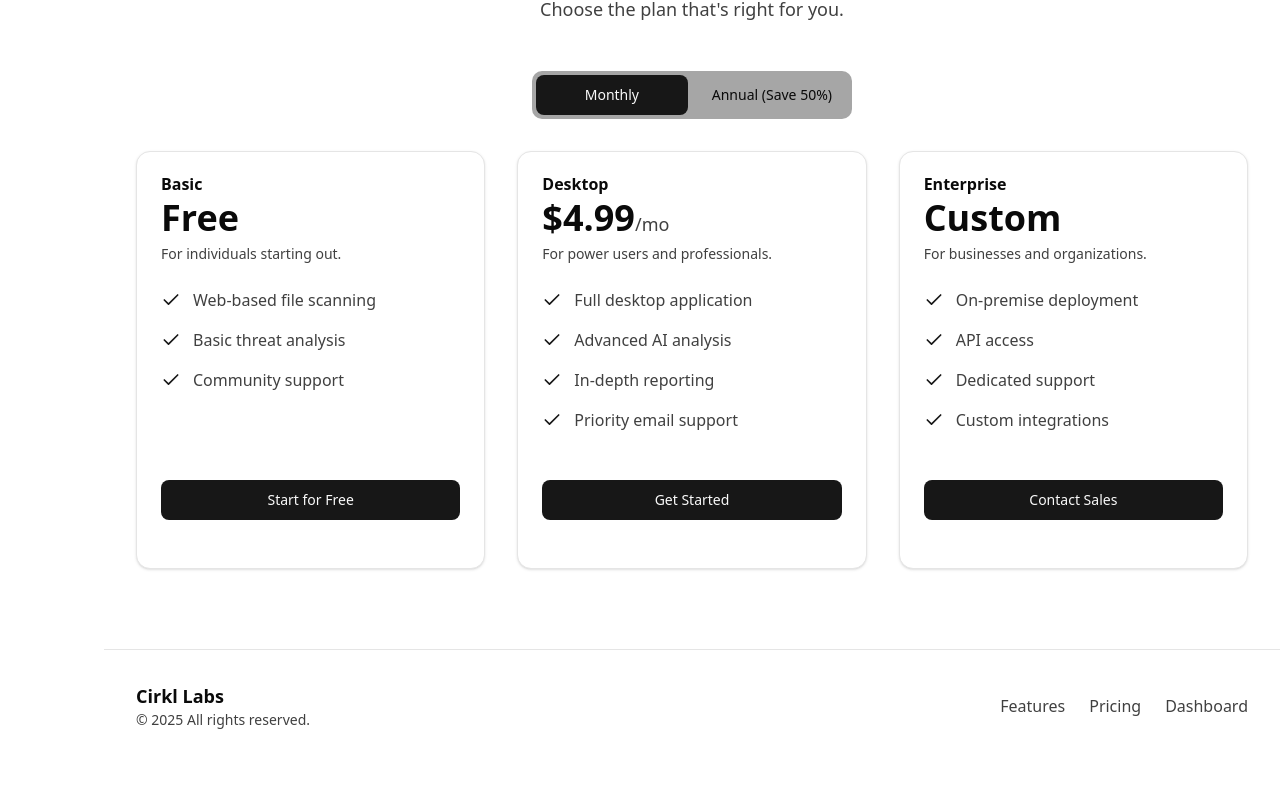
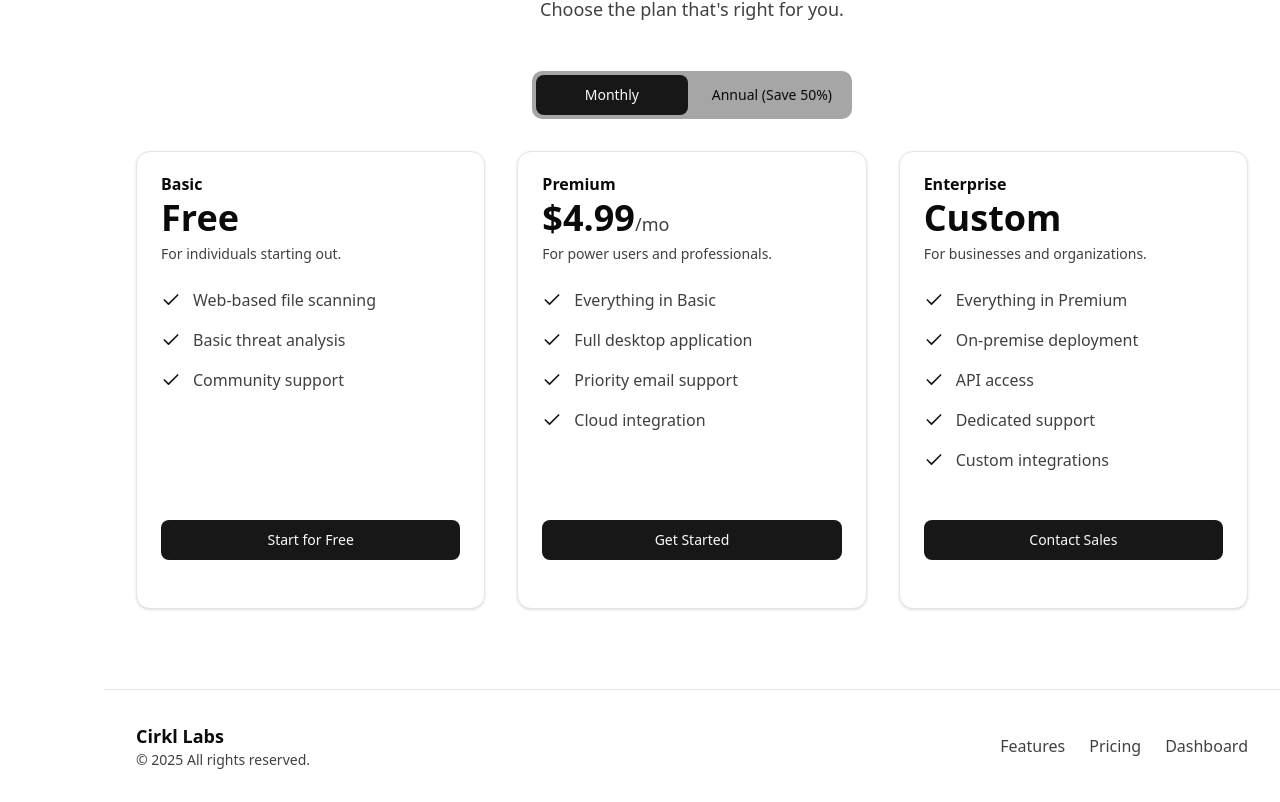
Before and after one commit to CirklAI/cirkl-ai, a Next.js app: page / in a window 1280 px wide. Shown: the part 2489-3291 px from the top of the page. Before the commit the page ends 3251 px from the top, so only its background shows below. Built offline with nearby package versions, Linux system fonts and the light colour scheme.

Commit message:
new stuff for priorities

```diff
--- a/components/pricing.tsx
+++ b/components/pricing.tsx
@@ -21,17 +21,17 @@ export function Pricing() {
             cta: 'Start for Free',
         },
         {
-            name: 'Desktop',
+            name: 'Premium',
             price: {
                 monthly: '$4.99',
                 annual: '$2.49',
             },
             description: 'For power users and professionals.',
             features: [
+                'Everything in Basic',
                 'Full desktop application',
-                'Advanced AI analysis',
-                'In-depth reporting',
                 'Priority email support',
+                'Cloud integration'
             ],
             cta: 'Get Started',
         },
@@ -43,6 +43,7 @@ export function Pricing() {
             },
             description: 'For businesses and organizations.',
             features: [
+                'Everything in Premium',
                 'On-premise deployment',
                 'API access',
                 'Dedicated support',
```
